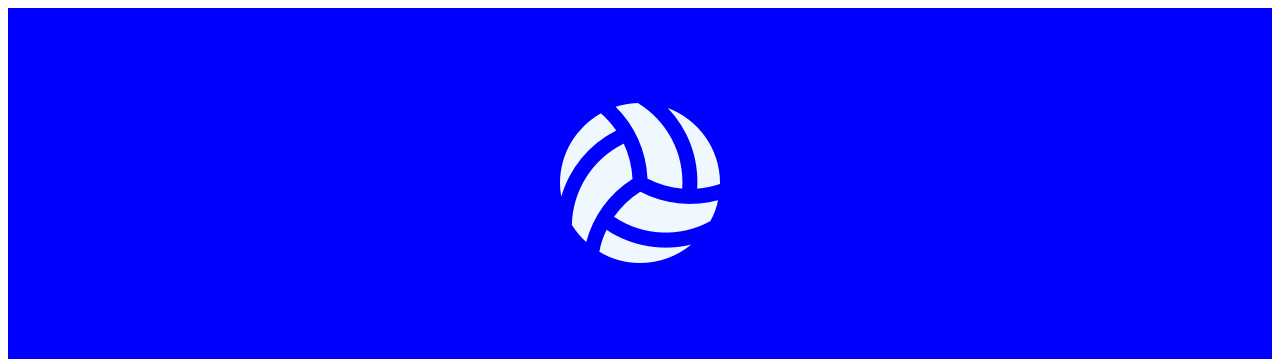
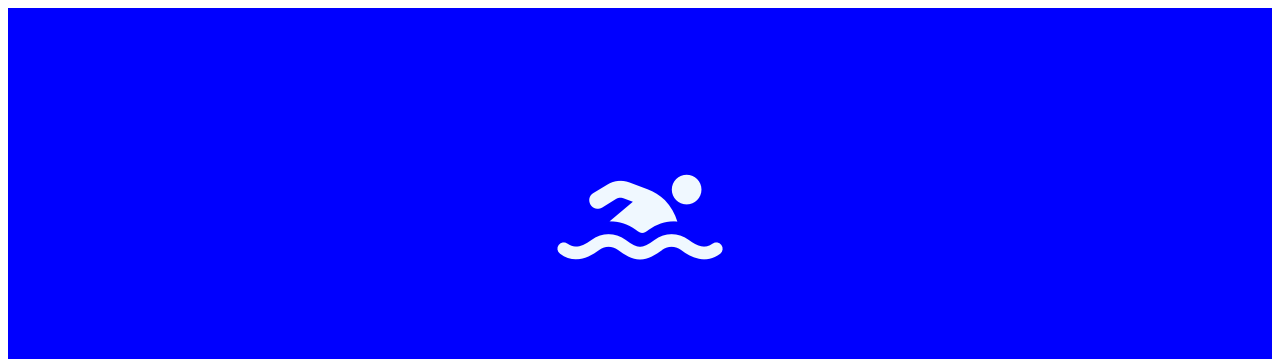
Before and after one commit to suhitajahan-Easha/slideshow-mini-project, a plain HTML site: page index.html in a window 1280 px wide. Shown: the top 359 px of the page. Drawn offline with Linux system fonts and the light colour scheme.

Commit message:
4th commit

```diff
--- a/script.js
+++ b/script.js
@@ -0,0 +1,20 @@
+let slide= document.querySelectorAll(".slide-element");
+
+let count=1;
+setInterval(() => {
+    count++;
+ let current=document.querySelector(".current");
+ current.classList.remove("current");
+
+ if(count>slide.length){
+
+    slide[0].classList.add("current")
+
+ }
+ else
+     current.nextElementSibling.classList.add("current");
+
+
+
+
+}, 2000);
--- a/style.css
+++ b/style.css
@@ -14,6 +14,7 @@
     text-align: center;
     position: absolute;
     transform: translate(-50%,-50%) scale(0);
+    transition: all 2s;
 
 
 }
```
